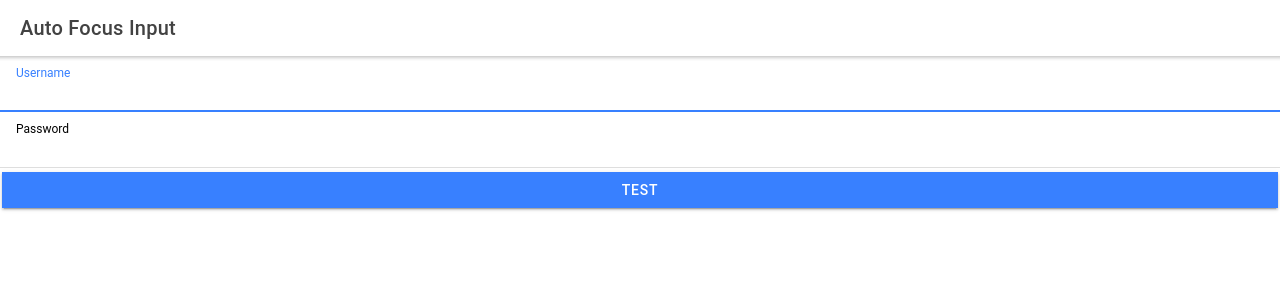
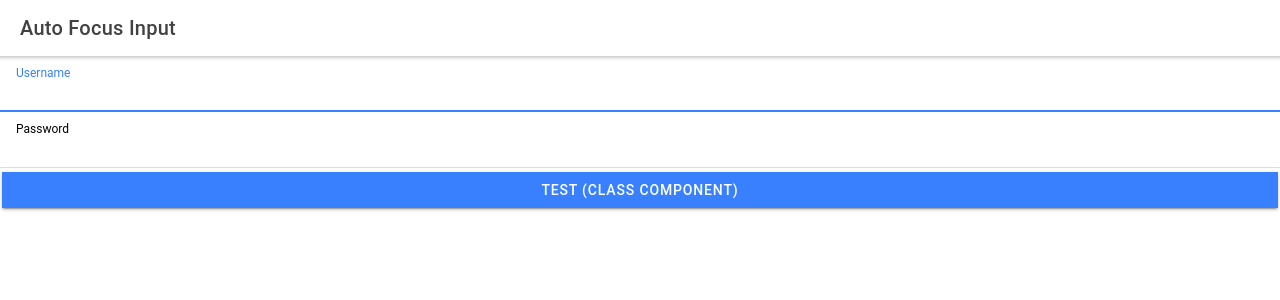
Before and after one commit to ehorodyski-ionic/repro-fw-react-auto-focus-input, a React (Create React App) app: page /home in a window 1280 px wide. Shown: the top 300 px of the page. Built offline with nearby package versions, Linux system fonts and the light colour scheme.

Commit message:
Make buttons clearer for FC vs. Class Component

```diff
--- a/src/pages/Home.tsx
+++ b/src/pages/Home.tsx
@@ -58,7 +58,7 @@ export class HomeClassComponent extends Component<{}, HomeState> {
                 }
               />
             </IonItem>
-            <IonButton expand="full">Test</IonButton>
+            <IonButton expand="full">Test (Class Component)</IonButton>
           </form>
           <div>{this.state && this.state.username}</div>
           <div>{this.state && this.state.password}</div>
@@ -101,7 +101,7 @@ const Home: React.FC = () => {
               onIonChange={(e) => setPassword(e.detail.value!)}
             />
           </IonItem>
-          <IonButton expand="full">Test</IonButton>
+          <IonButton expand="full">Test (Functional Component)</IonButton>
         </form>
         <div>{username}</div>
         <div>{password}</div>
```
